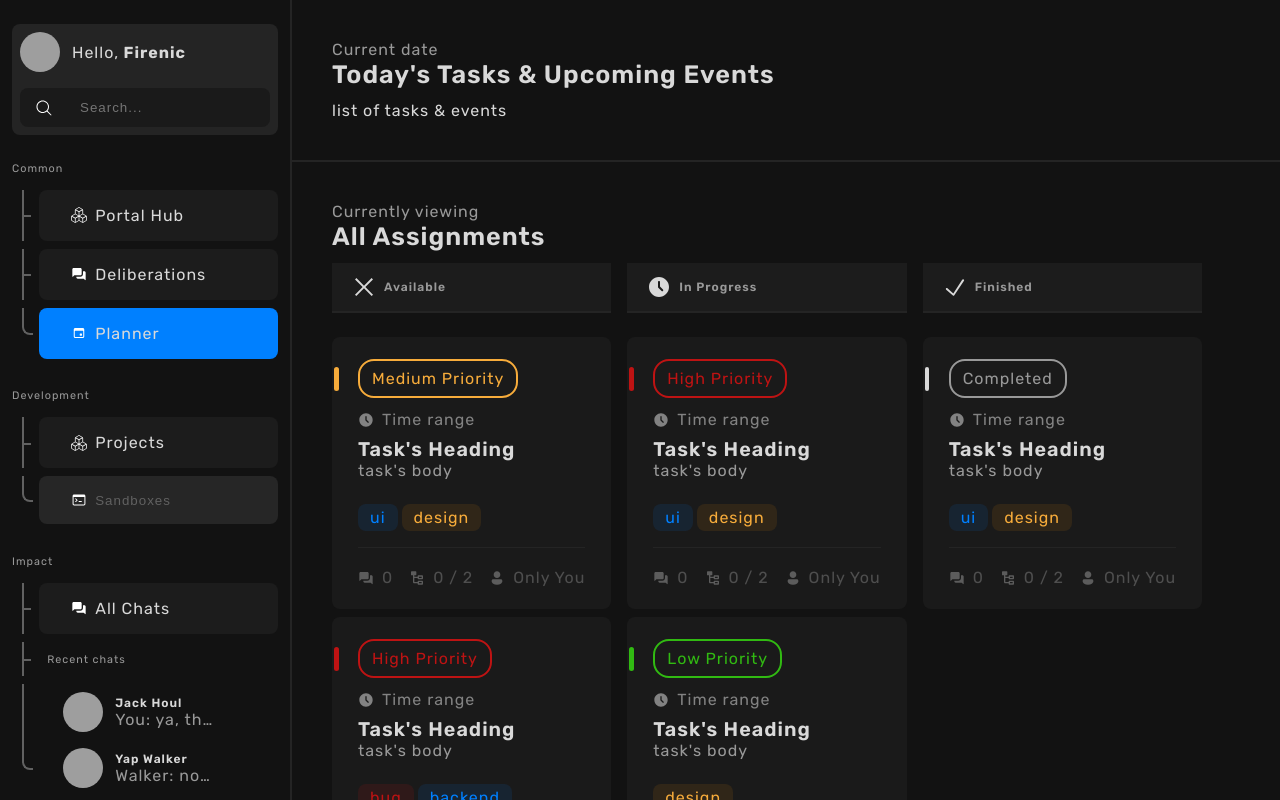
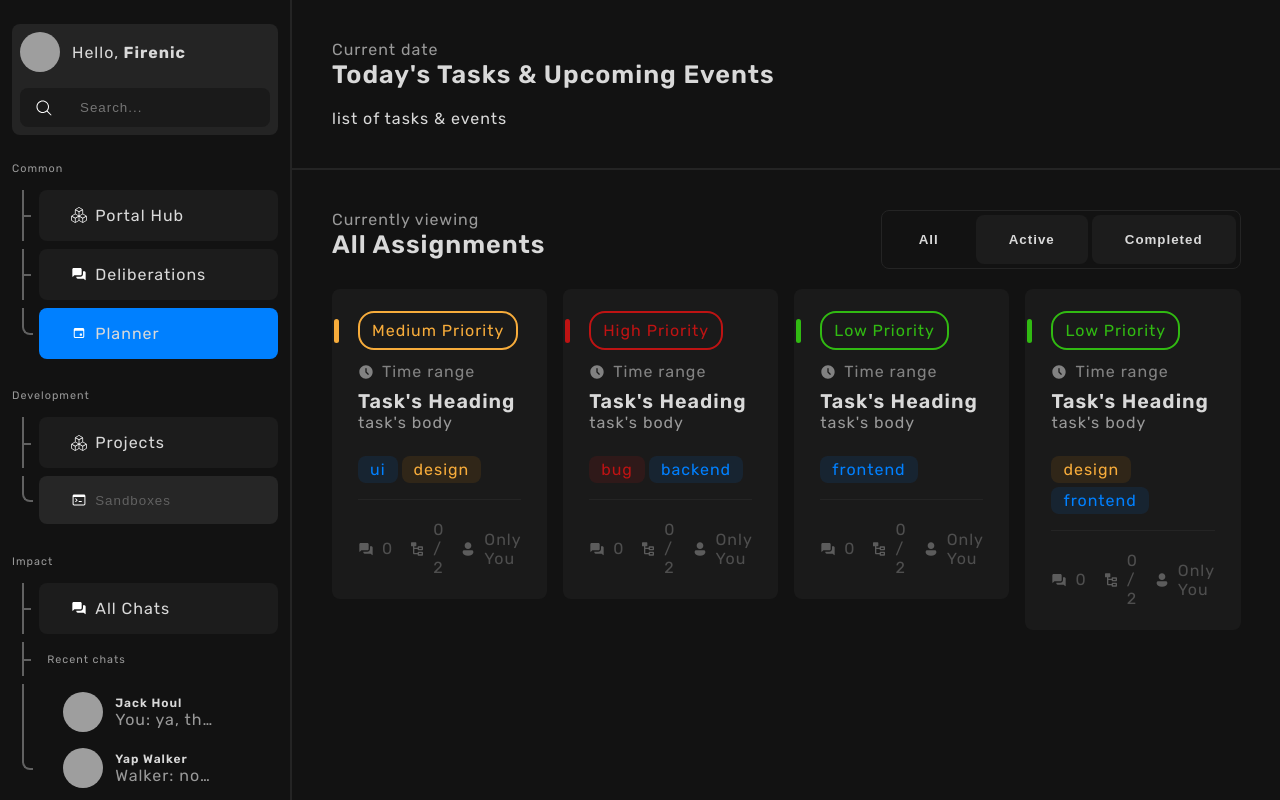
Before and after one commit to DFirenice/impact-next-ts, a Next.js app: page /planner in a window 1280 px wide. Built offline with nearby package versions, Linux system fonts and the light colour scheme; grey boxes are pictures that could not be loaded.

Commit message:
Planner UI Rework, Switcher

```diff
--- a/src/app/(app)/planner/page.tsx
+++ b/src/app/(app)/planner/page.tsx
@@ -1,10 +1,33 @@
+'use client'
+
+import { useState } from 'react'
+
 import Heading from '@/components/Heading'
 import TaskCard from '@/components/TaskCard/TaskCard'
-import Icon from '@/components/UI/Icon'
+import Switcher from '@/components/UI/Switcher/Switcher'
+import NotFound from '@/components/NotFound/NotFound'
 
 import css from './style.module.css'
 
 const PlannerPage = () => {
+    const [ currentSwitch, setCurrentSwitch ] = useState<string>('All')
+
+    // should be a hook which parses user tasks
+    const getUserTasks = () => {
+        return [
+            <TaskCard priority='medium' tags={['ui', 'design']}/>,
+            <TaskCard priority='high' tags={['bug', 'backend']}/>,
+            <TaskCard priority='low' tags={['frontend']}/>,
+            <TaskCard priority='low' tags={['design', 'frontend']}/>
+        ]
+    }
+
+    const filteredUserTasks = getUserTasks().filter(task => {
+        if (currentSwitch === 'All') { return task }
+        if (currentSwitch === 'Active') { return task.props.priority !== 'completed' }
+        else { return task.props.priority === 'completed' }
+    })
+
     return <section className={css.planner}>
         <section>
             <div>
@@ -15,41 +38,37 @@ const PlannerPage = () => {
                 list of tasks & events
             </div>
         </section>
-        <section>
-            <div>
-                <span data-font-accent="medium">Currently viewing</span>
-                <Heading size='larger'>All assignments</Heading>
+        <section className={css.dynamic_assignments}>
+            <div className="inline_heading">
+                <div>
+                    <span data-font-accent="medium">Currently viewing</span>
+                    <Heading size='larger'>All assignments</Heading>
+                </div>
+                <div>
+                    <Switcher
+                        items={['All', 'Active', 'Completed']}
+                        currentSwitch={currentSwitch}
+                        setCurrentSwitch={setCurrentSwitch}
+                    />
+                </div>
             </div>
             <div className={css.assignments_container}>
-                <div className={css.tasks_group}>
-                    <div className="block_aligned">
-                        <Icon id="cross" size="large"/>
-                        <Heading><span data-font-accent="medium">Available</span></Heading>
-                    </div>
-                    <div>
-                        <TaskCard priority='medium' tags={['ui', 'design']}/>
-                        <TaskCard priority='high' tags={['bug', 'backend']}/>
-                    </div>
-                </div>
-                <div className={css.tasks_group}>
-                    <div className="block_aligned">
-                        <Icon id="clock" size="large"/>
-                        <Heading><span data-font-accent="medium">In progress</span></Heading>
-                    </div>
-                    <div>
-                        <TaskCard priority='high' tags={['ui', 'design']}/>
-                        <TaskCard priority='low' tags={['design']}/>
-                    </div>
-                </div>
-                <div className={css.tasks_group}>
-                    <div className="block_aligned">
-                        <Icon id="checkmark" size="large"/>
-                        <Heading><span data-font-accent="medium">Finished</span></Heading>
-                    </div>
-                    <div>
-                        <TaskCard priority='completed' tags={['ui', 'design']}/>
-                    </div>
-                </div>
+                {
+                    filteredUserTasks.length > 0
+                        ? filteredUserTasks
+                        : currentSwitch !== 'Completed'
+                        // If no results in 'All' & 'Active' tabs
+                            ? <NotFound
+                                icon='checkmark'
+                                heading="All Tasks Compelted"
+                                subtext="Keep a good work!"
+                            /> // If tab is 'Completed'
+                            : <NotFound
+                                icon='checkmark'
+                                heading="No Recent Compeletions"
+                                subtext="Seems, like all your work has been reviewed and submitted"
+                            />
+                }
             </div>
         </section>
     </section>
--- a/src/app/(app)/planner/style.module.css
+++ b/src/app/(app)/planner/style.module.css
@@ -1,9 +1,10 @@
 .planner {
+    height: 100%;
     width: 100%;
 
     & > section {
         padding: 2.5rem;
-        & > div:last-of-type { margin-top: 1.5dvh }
+        & > div:last-of-type { margin-top: 2.5dvh }
     }
 
     & > section:not(:last-of-type) {
@@ -11,23 +12,13 @@
     }
 }
 
+.dynamic_assignments { height: 100% }
+
 .assignments_container {
+    height: 100%;
     display: flex;
     gap: 1rem;
+
+    /* temp solution, should not rely on NotFound existing */
+    & > section > * { transform: translateY(-75%) }
 }
-
-.tasks_group {
-    max-width: fit-content;
-    & > div:first-child {
-        background: var(--clr-dp-04);
-        border-bottom: 2px solid var(--clr-dp-08);
-        padding: .75rem 1.25rem;
-        margin-bottom: 1.5rem;
-    }
-
-    & > div:last-child {
-        display: inline-flex;
-        flex-direction: column;
-        gap: 1dvh;
-    }
-}
--- a/src/components/TaskCard/TaskCard.module.css
+++ b/src/components/TaskCard/TaskCard.module.css
@@ -4,6 +4,7 @@
     border-radius: var(--radius-low);
     max-width: 300px;
     width: 100%;
+    height: max-content;
     padding-block: 1.25rem;
     gap: .75rem;
 
--- /dev/null
+++ b/src/components/UI/Switcher/Switcher.module.css
@@ -0,0 +1,8 @@
+.container {
+    background: var(--clr-dp-00);
+    display: flex;
+    gap: .25rem;
+    padding: .25rem;
+    border-radius: var(--radius-low);
+    border: 1px solid var(--clr-dp-08);
+}
--- /dev/null
+++ b/src/components/UI/Switcher/Switcher.tsx
@@ -0,0 +1,19 @@
+import Btn from '@/components/UI/Btn/Btn'
+
+import type SwitcherProps from './Switcher.types'
+import css from './Switcher.module.css'
+
+const Switcher = ({ items = ['All'], currentSwitch = 'All', setCurrentSwitch  }: SwitcherProps) => {
+    return <div className={css.container}>
+        {items.map(switchName =>
+            <Btn
+                func={() => {setCurrentSwitch(switchName)}} key={`switch_${switchName}`}
+                classes={switchName == currentSwitch ? 'btn-active' : 'btn-dark'}
+            >
+                {switchName}
+            </Btn>
+        )}
+    </div>
+}
+
+export default Switcher
```
Also changed, not shown: src/components/UI/Switcher/Switcher.types.tsx (added, +7 -0 lines).
